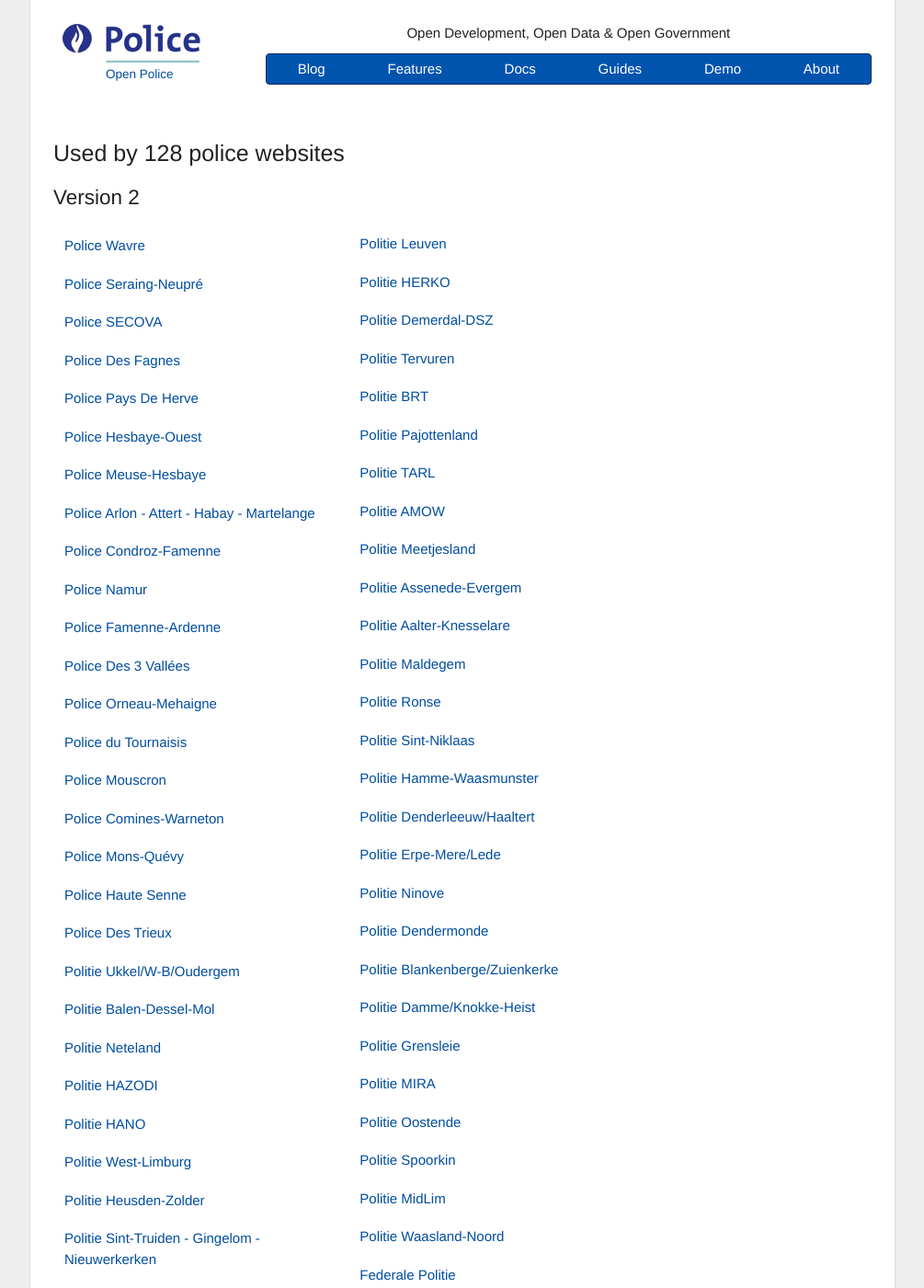
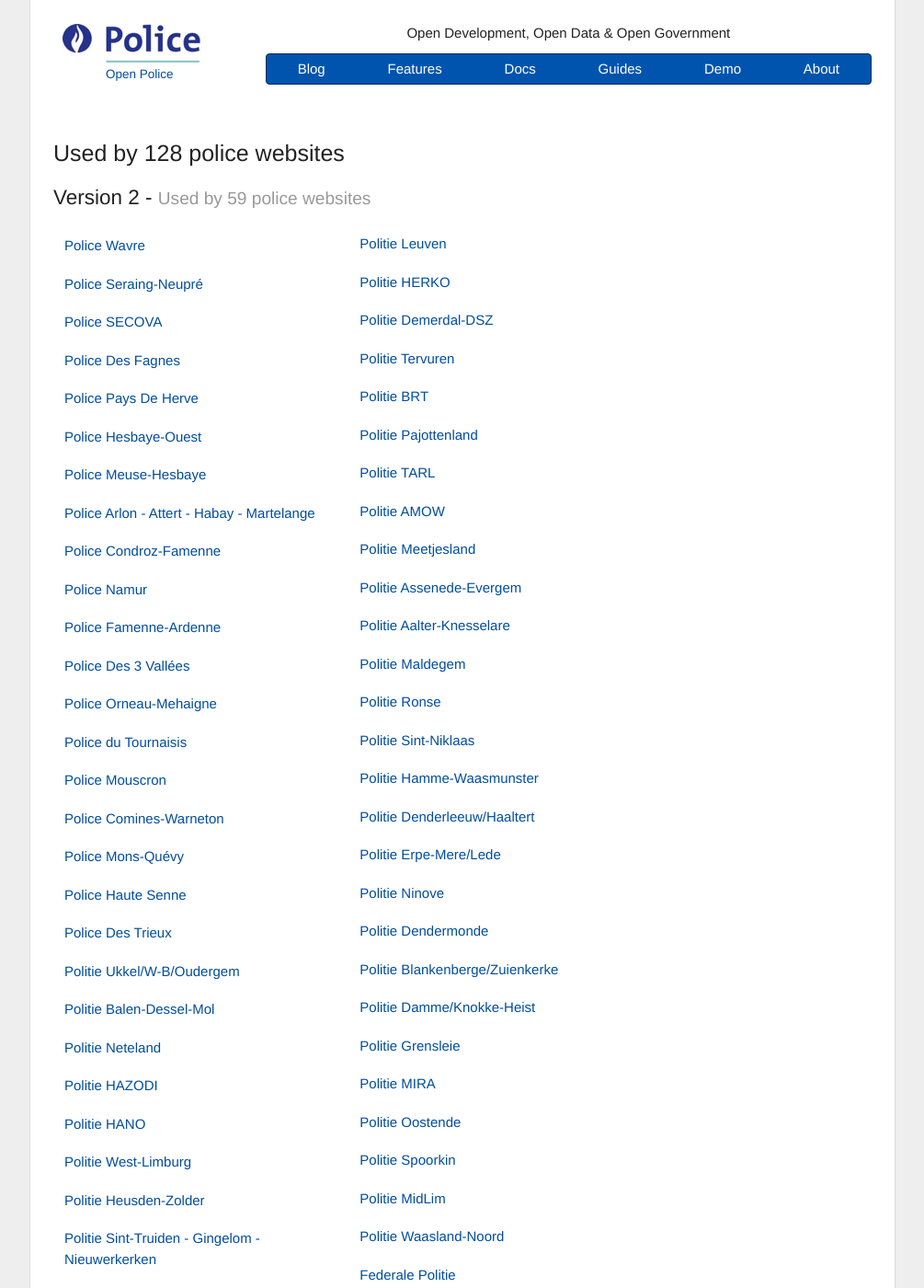
Before and after one commit to timble/www.openpolice.be, a Jekyll site: the page built from sites.html, in a window 1280 px wide and 1400 px high. Shown: the whole window at 92% size, without its empty margins (137-1142 px from the left). Built offline with Jekyll 4.4.1, drawn with Linux system fonts in a browser that asks for light colours; some of the changed text lies outside the part shown.

Commit message:
Added totals for each version

```diff
--- a/sites.html
+++ b/sites.html
@@ -8,7 +8,7 @@ rooturl: home
 <div class="clearfix">
     <div class="homepage__sticky">
         <h1>Used by {{ total-v1 | plus:total-v2 }} police websites</h1>
-        <h2 id="version-2">Version 2</h2>
+        <h2 id="version-2">Version 2 - <small>Used by {{ total-v2 }} police websites</small></h2>
         <ul class="nav nav nav--pills column--double">
             {% for zone in site.data.zones-v2.items %}
             {% case zone.data.language %}
@@ -37,7 +37,7 @@ rooturl: home
             {% endif %}
             {% endfor %}
         </ul>
-        <h2 id="version-1">Version 1</h2>
+        <h2 id="version-1">Version 1 - <small>Used by {{ total-v1 }} police websites</small></h2>
         <ul class="nav nav nav--pills column--double">
             {% for zone in site.data.zones-v1.items %}
             {% case zone.data.language %}
```
